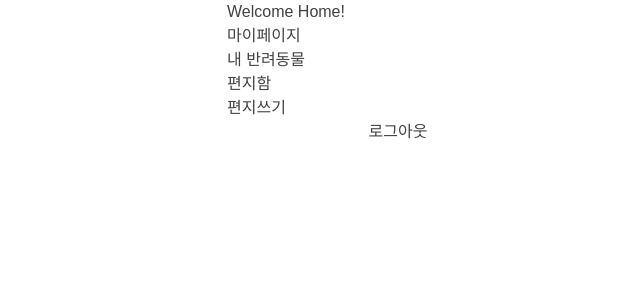
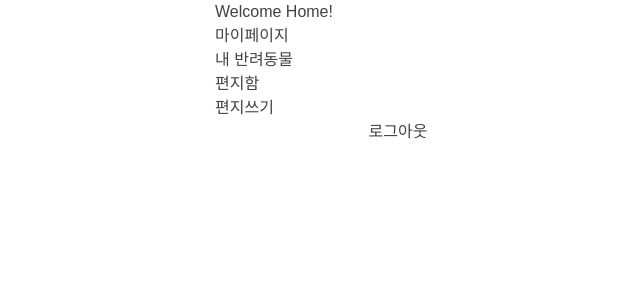
Before and after one commit to rainbow-letter/rainbow-letter-frontend, a React (Create React App) app: page / in a window 1280 px wide. Shown: the top 300 px of the page, without its empty margins (242-882 px from the left). Built offline with nearby package versions, Linux system fonts and the light colour scheme.

Commit message:
style: layout 여백 수정에 따른 padding 수정

```diff
--- a/src/components/Layout/index.jsx
+++ b/src/components/Layout/index.jsx
@@ -5,7 +5,7 @@ function Layout({ className, children }) {
 
   return (
     <div className="w-full h-full min-w-[360px] pb-10 flex justify-center bg-white">
-      <div className={`${styles} w-[390px] bg-white px-6`}>{children}</div>
+      <div className={`${styles} w-[390px] bg-white px-3`}>{children}</div>
     </div>
   );
 }
--- a/src/components/MyPets/index.jsx
+++ b/src/components/MyPets/index.jsx
@@ -24,7 +24,7 @@ function MyPets() {
   if (!existingPets) return <NoPets />;
   return (
     <>
-      <ul>
+      <ul className="px-2">
         {pets.map((pet) => (
           <li className="h-[487px] w-full" key={pet.id}>
             <PetCard pet={pet} />
--- a/src/components/PetRegistrationForm/index.jsx
+++ b/src/components/PetRegistrationForm/index.jsx
@@ -47,7 +47,7 @@ function PetRegistrationForm({ petData, isDisabled, handleSubmit }) {
   }, [petData]);
 
   return (
-    <div className="flex flex-col gap-y-6">
+    <div className="flex flex-col gap-y-6 px-2">
       <PetNameSection isEdit={isEdit} />
       <DateOfDeathSection />
       <PetTypeSection />
```
